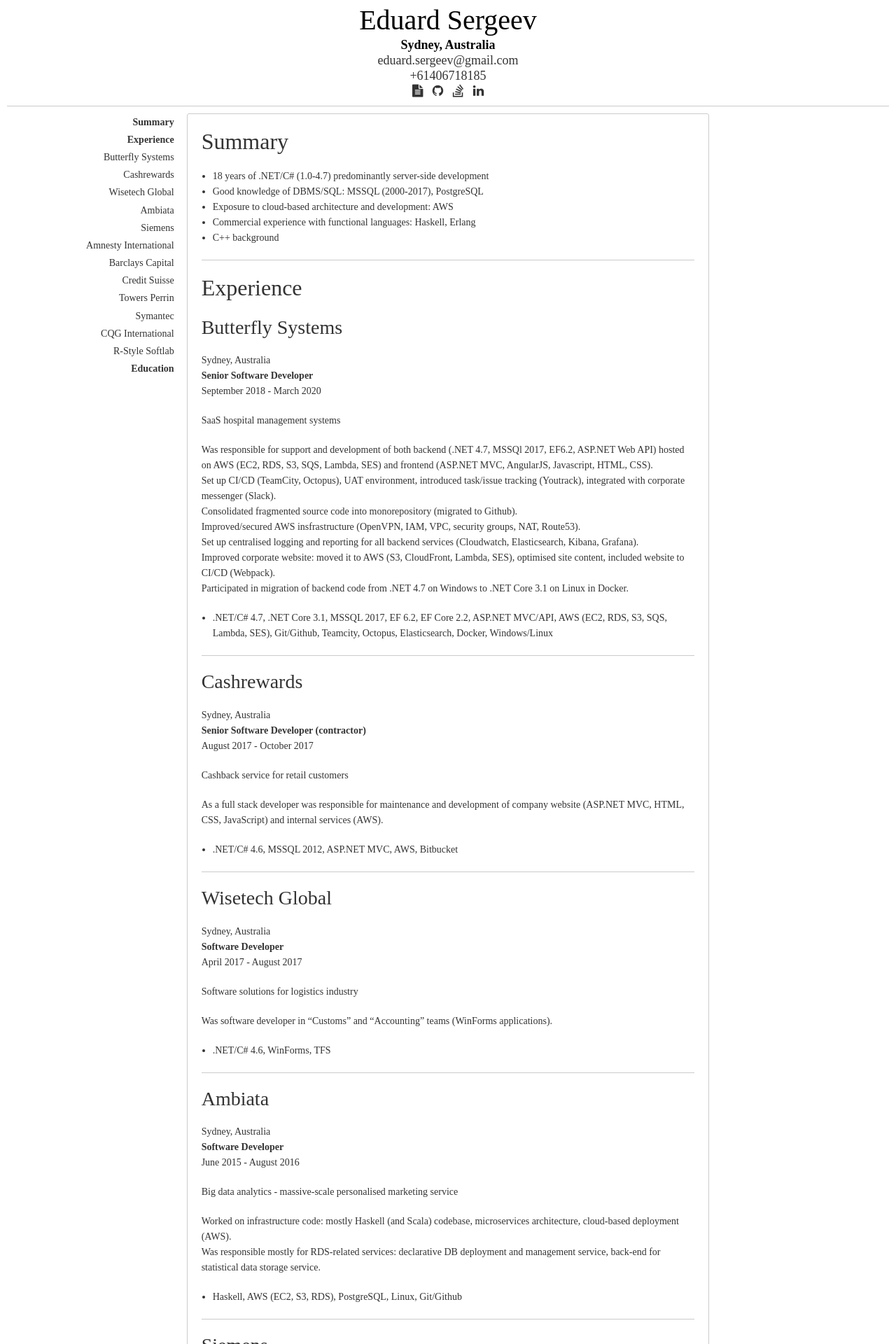
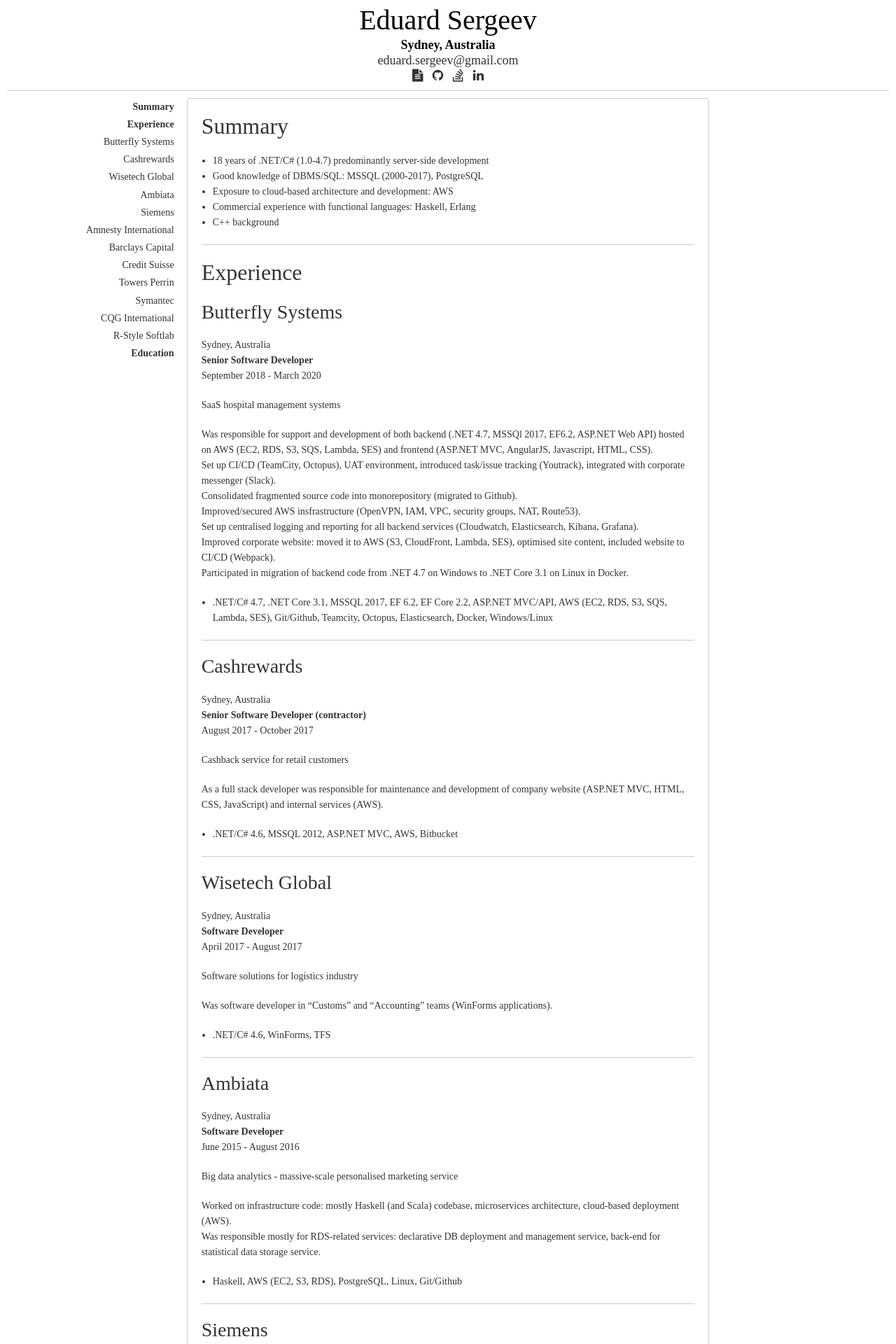
Before and after one commit to EduardSergeev/CV, a Jekyll site: the page built from index.md, in a window 1280 px wide. Shown: the top 1920 px of the page at 70% size. Built offline with Jekyll 4.4.1, drawn with Linux system fonts in a browser that asks for light colours.

Commit message:
Remove a contact detail

```diff
--- a/_config.yml
+++ b/_config.yml
@@ -11,7 +11,6 @@
   title: Software Developer
   location: Sydney, Australia
   email: eduard.sergeev@gmail.com
-  phone: "+61406718185"
   github: https://github.com/EduardSergeev
   stackoverflow: https://stackoverflow.com/users/394253/edka
   linkedin: https://www.linkedin.com/in/eduardsergeev
--- a/_layouts/default.html
+++ b/_layouts/default.html
@@ -32,7 +32,6 @@
           <p>
             <strong>{{ site.cv.location }}</strong><br />
             <a href="mailto:{{ site.cv.email }}">{{ site.cv.email }}</a><br />
-            <a href="tel:{{ site.cv.phone }}">{{ site.cv.phone }}</a><br />
             <a href="{{ '/assets/pdf/Eduard_Sergeev_CV.pdf' | relative_url }}" title="PDF">
               <i class="fa fa-file-text" aria-hidden="true"></i>
             </a>
```
